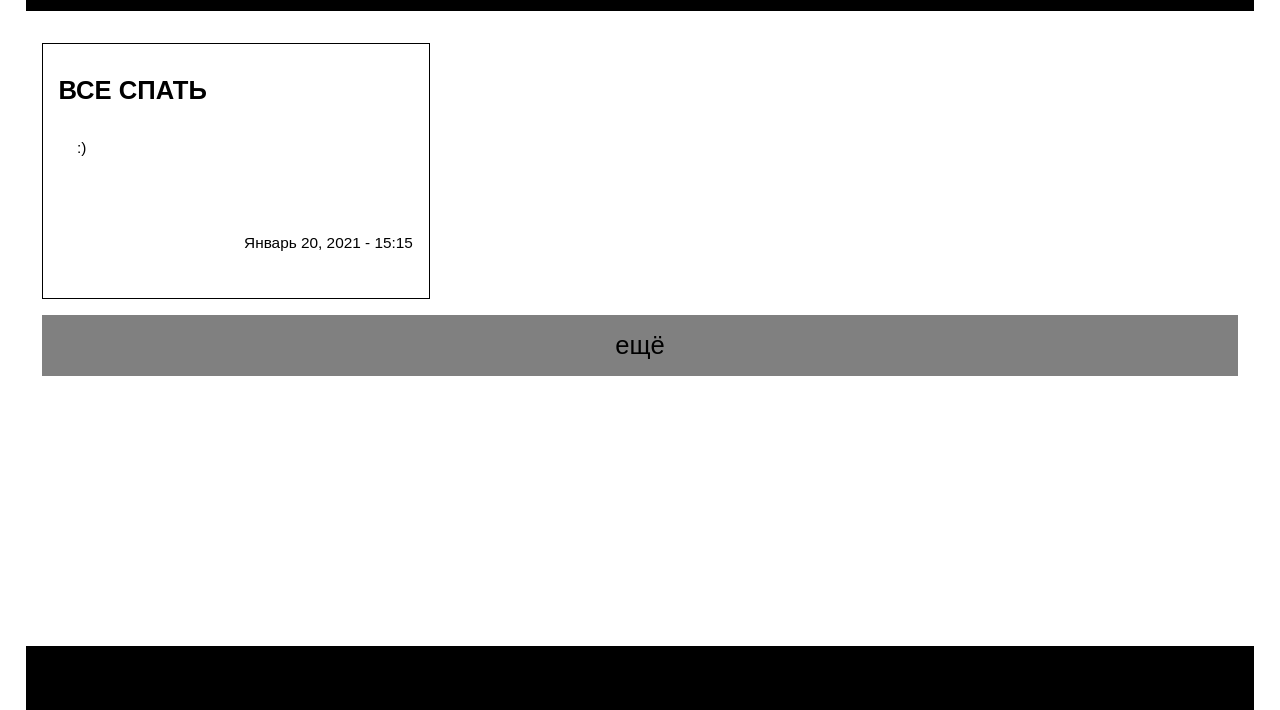
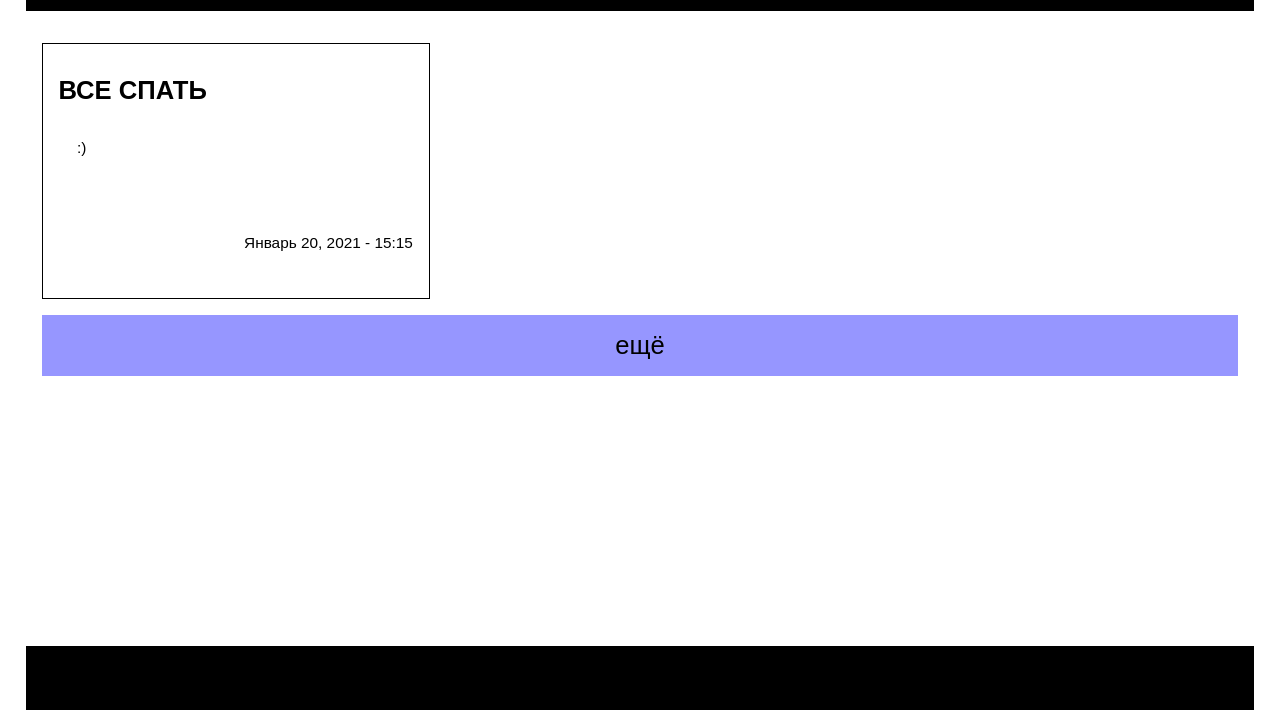
Before and after one commit to ElijahBitkov/whiteblog, a Gatsby site: page / in a window 1280 px wide. Shown: the part 90-800 px from the top of the page. Built offline with nearby package versions, Linux system fonts and the light colour scheme; Gatsby itself is replaced by a stand-in of ours.

Commit message:
11 commit

```diff
--- a/src/components/styled/global-style.js
+++ b/src/components/styled/global-style.js
@@ -64,6 +64,12 @@ const Globalstyle = createGlobalStyle `
         grid-template-columns: 1fr 1fr 1fr;
         grid-gap: .5rem;
         grid-auto-rows: minmax(8rem, max-content);
+        @media (max-width: 900px) {
+            grid-template-columns: 1fr 1fr;
+        }
+        @media (max-width: 500px) {
+            grid-template-columns: 1fr;
+        }
     }
     .mt-d5rem {
         margin-top: .5rem;
@@ -75,7 +81,7 @@ const Globalstyle = createGlobalStyle `
         align-self: start;
         width: 100%;
         cursor: pointer;
-        background-color: grey;
+        background-color: rgb(150, 150, 255);
         padding: .5rem 0;
     }
     .post {
```
